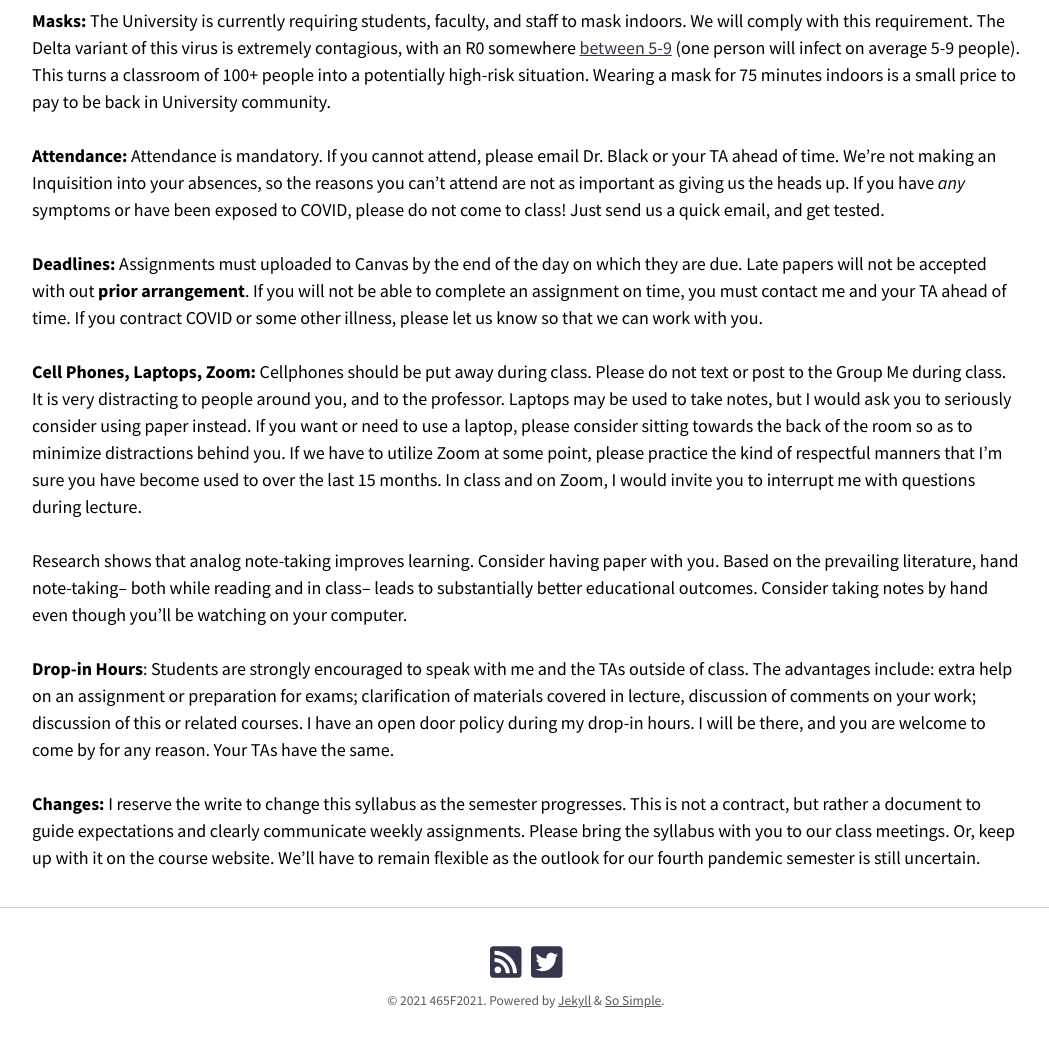
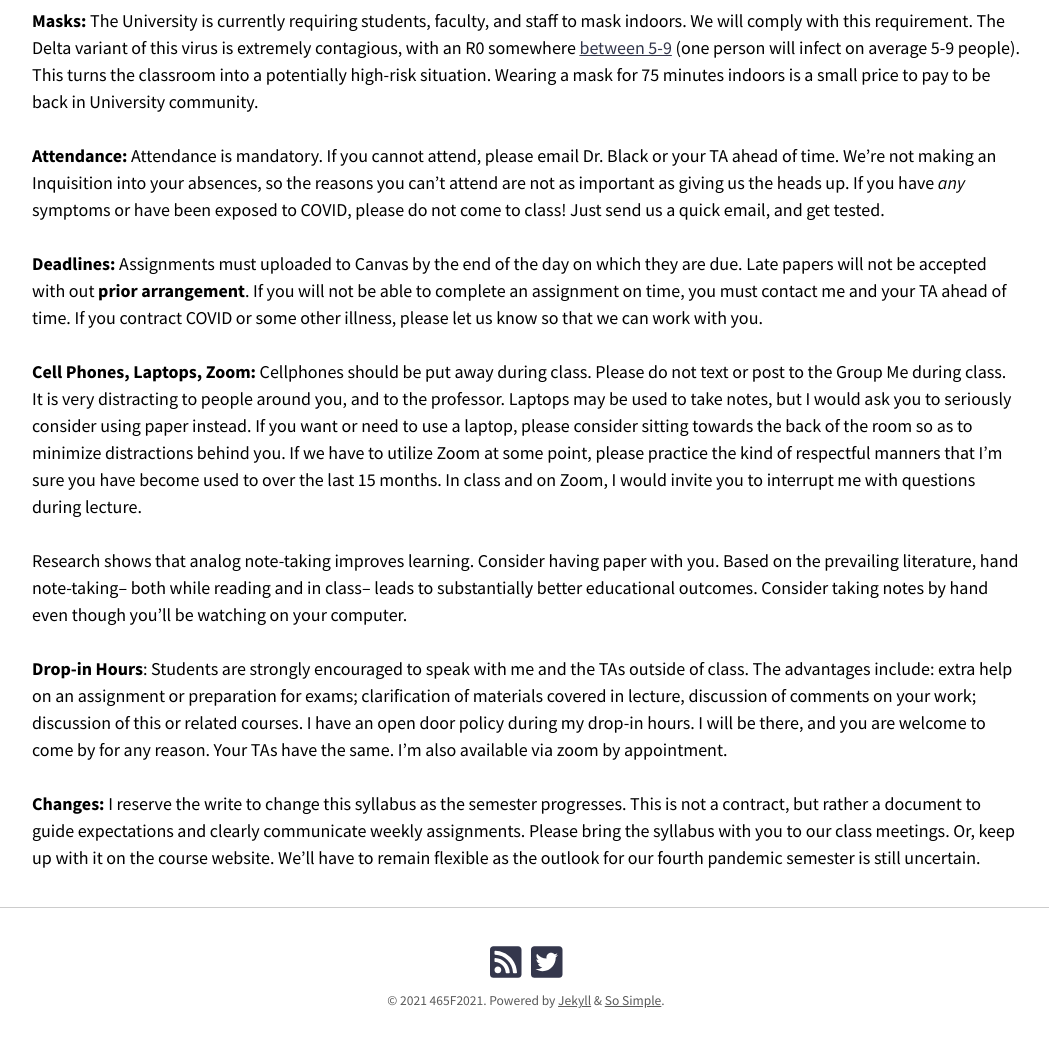
Before and after one commit to chadblack/465F2021, a Jekyll site: the page built from syllabus.md, in a window 1280 px wide and 1400 px high, scrolled down 2330 px. Shown: the part 317-1364 px from the top of the window, without its empty margins (114-1163 px from the left). Built offline with Jekyll 4.4.1, drawn with Linux system fonts in a browser that asks for light colours; nearby versions of some CDN libraries.

Commit message:
syllabus tweak

```diff
--- a/syllabus.md
+++ b/syllabus.md
@@ -108,7 +108,7 @@ manner with appropriate documentation.
 to mask indoors. We will comply with this requirement. The Delta variant of
 this virus is extremely contagious, with an R0 somewhere [between
 5-9](https://www.sfchronicle.com/health/article/CDC-says-the-delta-variant-is-as-contagious-as-16356370.php) (one person will infect
-on average 5-9 people). This turns a classroom of 100+ people into
+on average 5-9 people). This turns the classroom into
 a potentially high-risk situation. Wearing a mask for 75 minutes indoors is
 a small price to pay to be back in University community.
 
@@ -147,7 +147,8 @@ TAs outside of class. The advantages include: extra help on an assignment
 or preparation for exams; clarification of materials covered in lecture,
 discussion of comments on your work; discussion of this or related courses.
 I have an open door policy during my drop-in hours. I will be there, and you
-are welcome to come by for any reason. Your TAs have the same.
+are welcome to come by for any reason. Your TAs have the same. I'm also
+available via zoom by appointment.
 
 **Changes:** I reserve the write to change this syllabus as the semester
 progresses. This is not a contract, but rather a document to guide expectations
```
